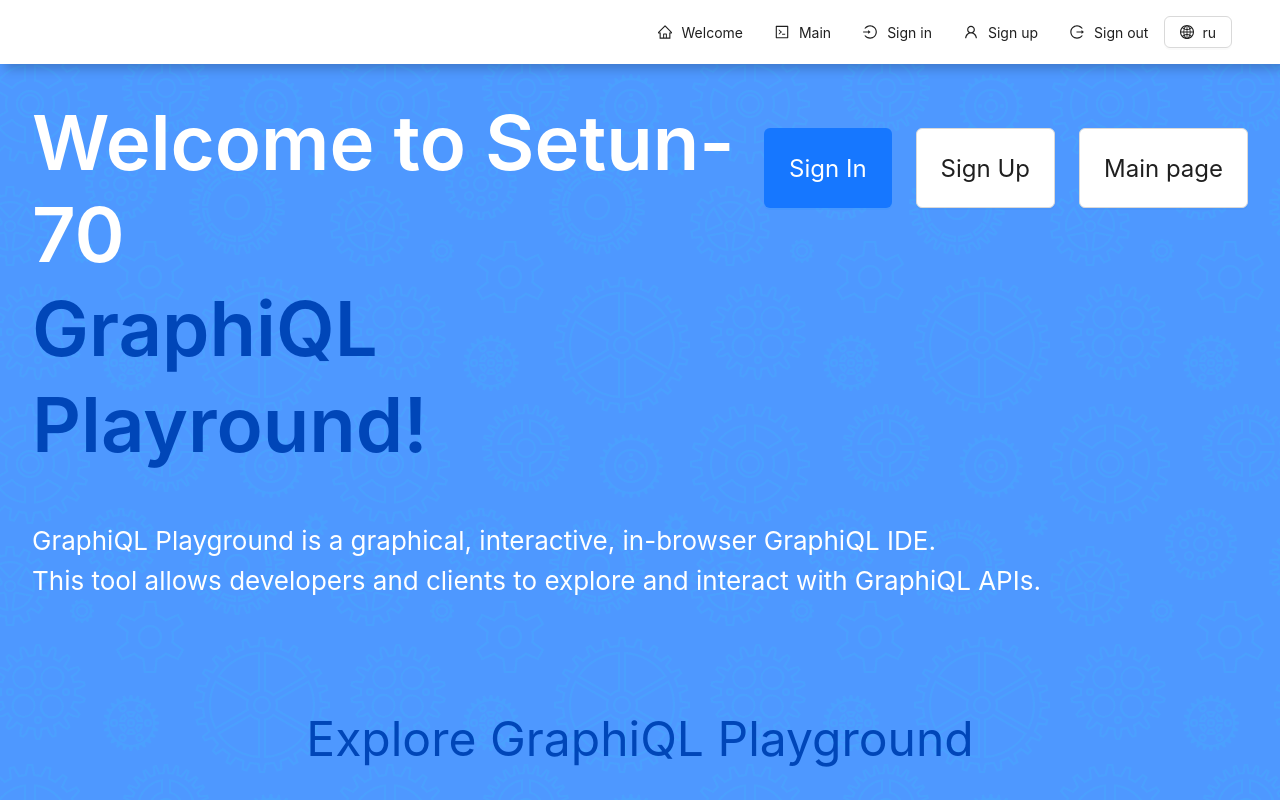
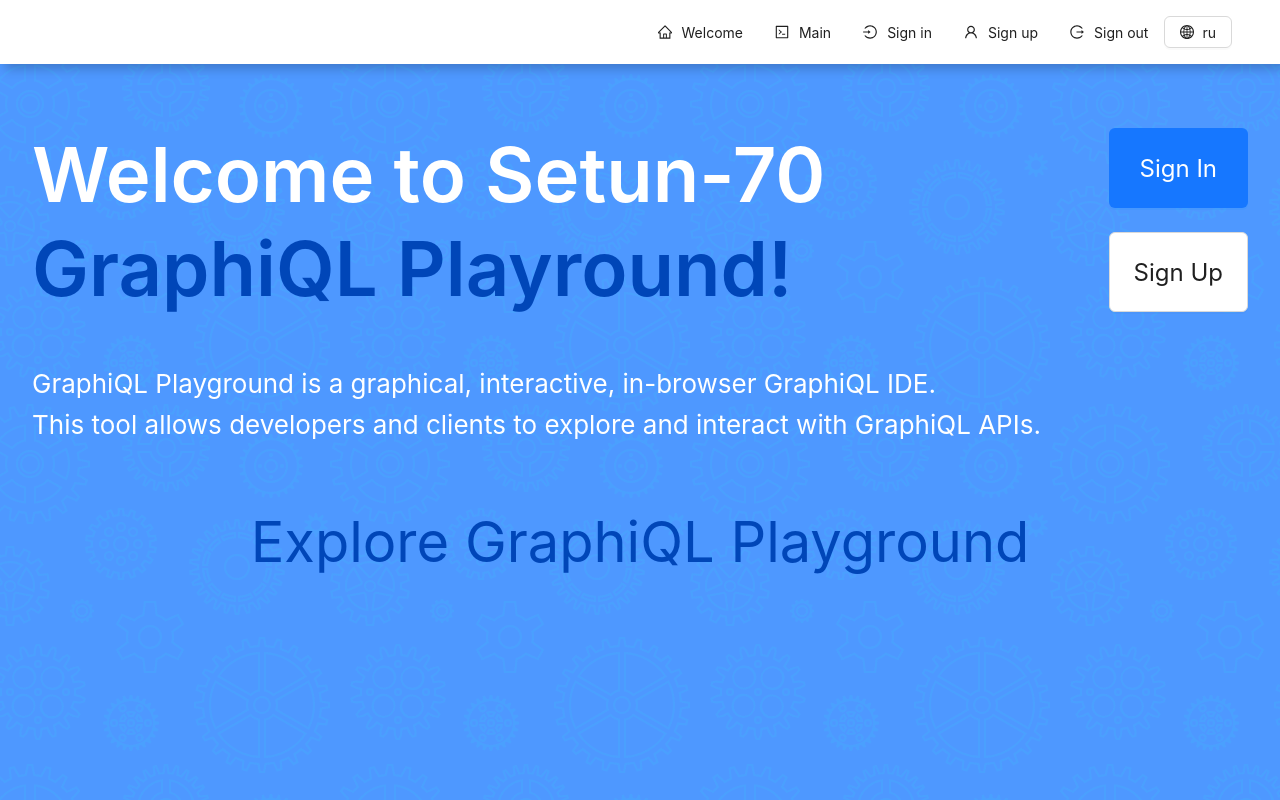
Before and after one commit to antasth/graphiql-app, a React (Vite) app: page / in a window 1280 px wide. Shown: the top 800 px of the page. Built offline with nearby package versions, Linux system fonts and the light colour scheme.

Commit message:
style: change welcome page top section styles

```diff
--- a/src/pages/Welcome/TopSection/ButtonsWrapper/ButtonsWrapper.module.scss
+++ b/src/pages/Welcome/TopSection/ButtonsWrapper/ButtonsWrapper.module.scss
@@ -1,7 +1,8 @@
 @import '@/styles/constants';
 
 .buttonWrapper {
-  margin-top: 2rem;
+  flex-direction: column;
+  justify-content: flex-start;
 }
 
 #loginBtn,
@@ -21,8 +22,6 @@
 
 @media (max-width: $laptop) {
   .buttonWrapper {
-    flex-direction: column;
-    justify-content: flex-start;
     margin-top: 0;
   }
 
--- a/src/pages/Welcome/TopSection/ButtonsWrapper/ButtonsWrapper.tsx
+++ b/src/pages/Welcome/TopSection/ButtonsWrapper/ButtonsWrapper.tsx
@@ -27,7 +27,7 @@ export function ButtonsWrapper() {
         Sign Up
       </Button>
 
-      <Button
+      {/* <Button
         onClick={() => {
           navigate('main');
         }}
@@ -35,7 +35,7 @@ export function ButtonsWrapper() {
         type="default"
       >
         Main page
-      </Button>
+      </Button> */}
     </Flex>
   );
 }
--- a/src/pages/Welcome/TopSection/TopSection.module.scss
+++ b/src/pages/Welcome/TopSection/TopSection.module.scss
@@ -5,7 +5,7 @@
   display: flex;
   flex-direction: column;
   height: 100vh;
-  padding: 2rem;
+  padding: 4rem 2rem 2rem;
 }
 
 .topWrapperFlex {
@@ -34,8 +34,8 @@
   display: flex;
   height: 5rem;
   padding: 0;
-  margin-top: 6rem;
-  font-size: 3rem;
+  margin-top: 3.5rem;
+  font-size: 3.5rem;
   color: #0046b8;
   text-align: center;
 }
@@ -46,12 +46,12 @@
 
 @media (max-width: $laptop) {
   .topWrapper {
-    padding: 1.5rem 1.5rem 0;
+    padding: 3.5rem 1.5rem 0;
   }
 
   .welcomeHeading.mainHeading,
   .welcomeHeading.secondMainHeading {
-    font-size: calc(5vw + 24px);
+    font-size: calc(5vw + 20px);
   }
 
   .welcomeHeading.secondMainHeading {
@@ -65,19 +65,19 @@
   #linkBtn {
     height: 4.5rem;
     padding: 0.5rem 1rem;
-    margin-top: 2rem;
-    font-size: calc(3vw + 14px);
+    margin-top: 3.5;
+    font-size: calc(3vw + 20px);
   }
 }
 
 @media (max-width: $tablet) {
   .topWrapper {
-    padding: 1rem 1rem 0;
+    padding: 3rem 1rem 0;
   }
 
   .welcomeHeading.mainHeading,
   .welcomeHeading.secondMainHeading {
-    font-size: calc(5vw + 16px);
+    font-size: calc(4vw + 16px);
   }
 
   .welcomeHeading.subHeading {
@@ -88,7 +88,7 @@
 @media (max-width: $tablet-540-width) {
   .welcomeHeading.mainHeading,
   .welcomeHeading.secondMainHeading {
-    font-size: calc(5vw + 16px);
+    font-size: calc(4vw + 16px);
   }
 
   #linkBtn {
@@ -98,3 +98,9 @@
     white-space: normal;
   }
 }
+
+@media (max-width: $mobile) {
+  .topWrapper {
+    height: 90vh;
+  }
+}
```
